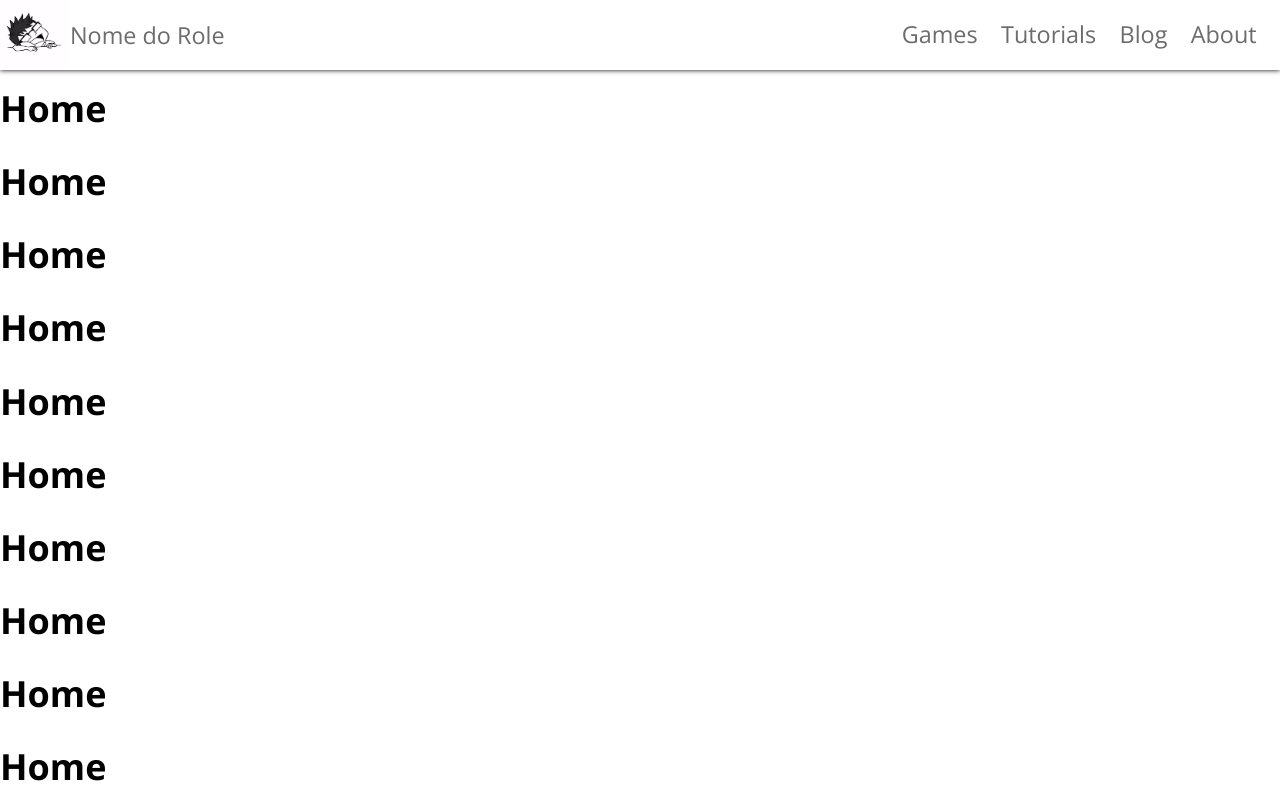
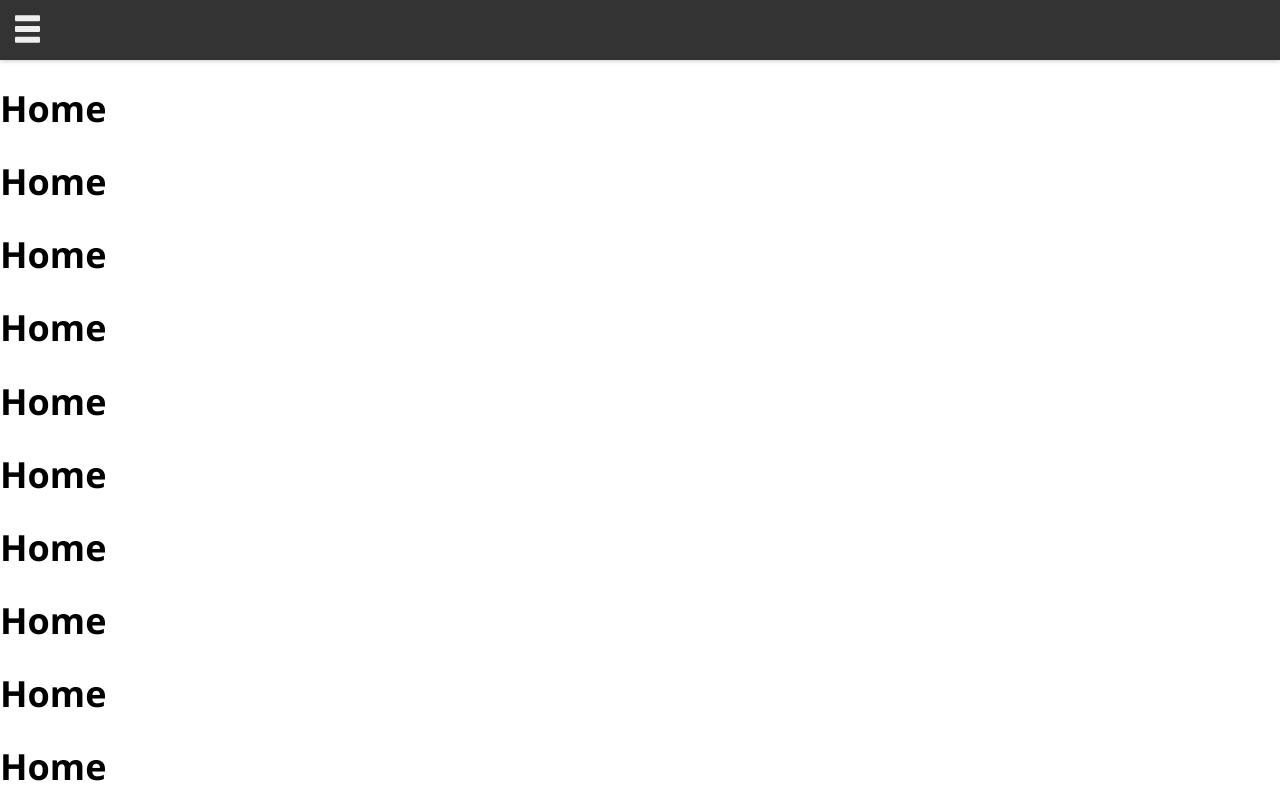
Before and after one commit to Hysumi/react-blog, a React (Create React App) app: page / in a window 1280 px wide. Shown: the top 800 px of the page. Built offline with nearby package versions, Linux system fonts and the light colour scheme.

Commit message:
Adicionar component de Toggle Button

```diff
--- a/src/components/NavigationBar/NavigationBar.js
+++ b/src/components/NavigationBar/NavigationBar.js
@@ -1,34 +1,15 @@
 import React, { Component } from "react";
-import { HeaderContainer, TitleContainer, NavigationContainer, NavTitle, NavItem, Logo, NavImage } from "./NavigationBar.style";
+import { ToggleButton } from "../ToggleButton/ToggleButton";
+
+import { NavBar } from "./NavigationBar.style";
 import { TitleColor, GamesColor, TutorialsColor, BlogColor, AboutColor } from "../../theme/variables";
 
 class NavigationBar extends Component {
     render () {
         return (
-            <HeaderContainer>
-                <TitleContainer>
-                    <NavImage to="/">
-                        <Logo src={require("../../assets/images/logo.jpg")}/>
-                    </NavImage>
-                    <NavTitle navigationcolor={TitleColor} to="/">
-                        Nome do Role
-                    </NavTitle>
-                </TitleContainer>
-                <NavigationContainer>
-                    <NavItem navigationcolor={TitleColor} maincolor={GamesColor} to="/blog">
-                        Games
-                    </NavItem>
-                    <NavItem navigationcolor={TitleColor} maincolor={TutorialsColor} to="/blog">
-                        Tutorials
-                    </NavItem>
-                    <NavItem navigationcolor={TitleColor} maincolor={BlogColor} to="/blog">
-                        Blog
-                    </NavItem>
-                    <NavItem navigationcolor={TitleColor} maincolor={AboutColor} to="/blog">
-                        About
-                    </NavItem>
-                </NavigationContainer>
-            </HeaderContainer>
+            <NavBar>
+                <ToggleButton/>
+            </NavBar>
         );
     }
 }
--- a/src/components/NavigationBar/NavigationBar.style.js
+++ b/src/components/NavigationBar/NavigationBar.style.js
@@ -1,6 +1,19 @@
 import styled from "styled-components";
 import { Link } from "react-router-dom";
 import { Flex } from "../../theme/grid";
+
+export const NavBar = styled.div`
+    z-index: 10;
+    position: fixed;
+    top: 0;
+    left: 0;
+    width: 100%;
+    height: 60px;
+    background-color: #333;
+    -webkit-box-shadow: 0 0 5px rgba(0, 0, 0, 0.3);
+    box-shadow: 0 0 5px rgba(0, 0, 0, 0.3);
+`;
+
 
 export const HeaderContainer = styled(Flex)`
     position: Fixed;
@@ -22,7 +35,6 @@ export const TitleContainer = styled(Flex)`
 `;
 
 export const Logo = styled.img`
-
     width: 70px;
     height: 70px;
 `;
--- /dev/null
+++ b/src/components/ToggleButton/ToggleButton.js
@@ -0,0 +1,29 @@
+import React, { Component } from "react";
+import { ToggleTrigger, Span, ToggleIcon, ToggleContainer } from "./ToggleButton.style";
+
+export class ToggleButton extends Component {
+
+    constructor () {
+        super();
+        this.state = {clicked: false};
+        this.handleClick = this.handleClick.bind(this);
+    }
+
+    handleClick () {
+        this.setState({clicked: !this.state.clicked});
+    }
+
+    render () {
+        console.log(this.state.clicked);
+
+        return (
+            <ToggleContainer>
+                <ToggleTrigger onClick={this.handleClick} isClick={this.state.clicked}>
+                    <ToggleIcon>
+                        <Span isClick={this.state.clicked}/>
+                    </ToggleIcon>
+                </ToggleTrigger>
+            </ToggleContainer>
+        );
+    }
+}
--- /dev/null
+++ b/src/components/ToggleButton/ToggleButton.style.js
@@ -0,0 +1,70 @@
+import styled from "styled-components";
+
+export const ToggleContainer = styled.div`
+    top: 0;
+    left: 0;
+    padding: 15px;
+`;
+
+export const ToggleTrigger = styled.div`
+    height: 30px;
+    width: 25px;
+
+    -webkit-transition: -webkit-transform 300ms ease;
+    transition: -webkit-transform 300ms ease;
+    transition: transform 300ms ease;
+    transition: transform 300ms ease, -webkit-transform 300ms ease;
+
+    transform: ${(props) => {
+        return props.isClick ? "-webkit-transform: rotate(45deg);transform: rotate(45deg);" : "";
+    }};
+`;
+
+export const ToggleIcon = styled.label`
+    display: block;
+    position: relative;
+    width: 25px;
+    height: 100%;
+    cursor: pointer;
+`;
+
+export const Span = styled(ToggleIcon)`
+    display: block;
+    position: absolute;
+    top: 55%;
+    margin-top: -0.3em;
+    width: 100%;
+    height: 0.3em;
+    border-radius: 1px;
+    background-color: #eee;
+
+    &:before {
+        -webkit-transform: translateY(-0.6em);
+        transform: translateY(-0.6em);
+    }};
+
+    &:after {
+        -webkit-transform: translateY(0.6em);
+        transform: translateY(0.6em);
+    };
+
+
+    &:before, &:after {
+        content: "";
+        position: absolute;
+        width: 100%;
+        height: 100%;
+        border-radius: 1px;
+        background-color: #eee;
+
+        -webkit-transition: -webkit-transform 300ms ease;
+        transition: -webkit-transform 300ms ease;
+        transition: transform 300ms ease;
+        transition: transform 300ms ease, -webkit-transform 300ms ease;
+
+        ${(props) => {
+        return props.isClick ? "-webkit-transform: rotate(90deg);transform: rotate(90deg);" : "";
+    }};
+    }
+
+`;
```
